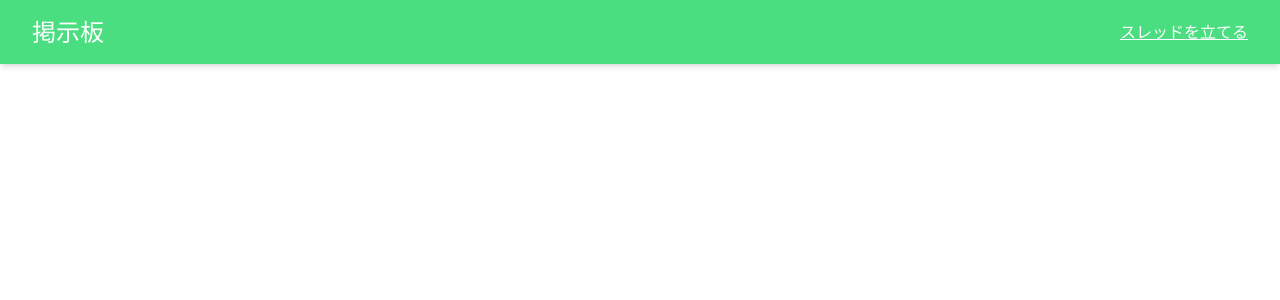
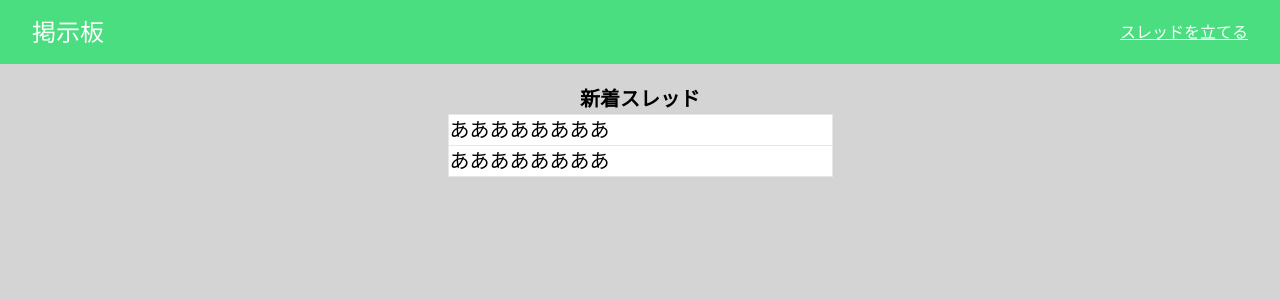
Before and after one commit to asahina820/board-app, a React (Create React App) app: page / in a window 1280 px wide. Shown: the top 300 px of the page. Built offline with nearby package versions, Linux system fonts and the light colour scheme.

Commit message:
スレッドを追加（モックアップ）

```diff
--- a/src/App.tsx
+++ b/src/App.tsx
@@ -1,10 +1,12 @@
 import './index.css';
 import Header from './Header'
+import Contant from './Content';
 
 function App() {
   return (
     <div className="app">
       <Header />
+      <Contant />
     </div>
   );
 }
--- /dev/null
+++ b/src/Content.tsx
@@ -0,0 +1,14 @@
+import './index.css';
+import Thread from './Thread';
+
+function Contant() {
+  return (
+    <div className='h-screen w-screen bg-neutral-300'>
+        <div className='flex flex-col justify-center items-center'>
+            <Thread />
+        </div>
+    </div>
+  );
+}
+
+export default Contant;
--- /dev/null
+++ b/src/Thread.tsx
@@ -0,0 +1,23 @@
+import './index.css';
+
+function Thread() {
+  return (
+    <div className='pt-5'>
+        <table  className='table-fixed'>
+            <thead>
+                <tr>
+                    <th className='w-96 text-xl'>新着スレッド</th>
+                </tr>
+            </thead>
+            <tr className='bg-white'>
+                <td className='border text-xl'>ああああああああ</td>
+            </tr>
+            <tr className='bg-white'>
+                <td className='border text-xl'>ああああああああ</td>
+            </tr>
+        </table>
+    </div>
+  );
+}
+
+export default Thread;
```
